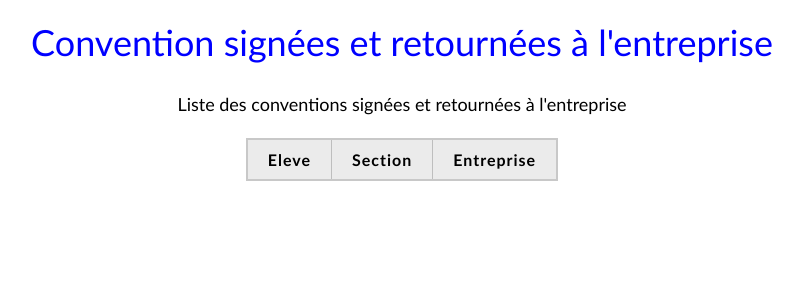
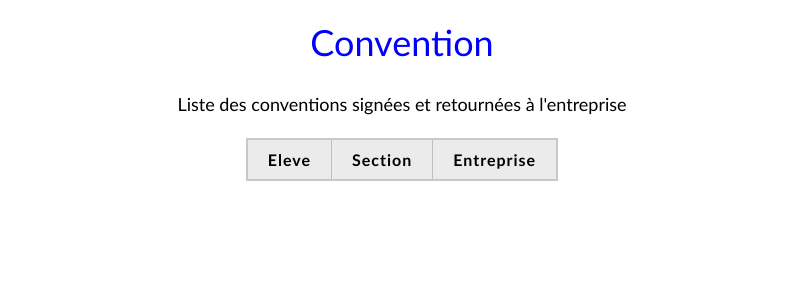
Before and after one commit to JRProjet/AppliStage, a PHP site: page /index.php?action=consultStageConvSigneRetourne in a window 1280 px wide. Shown: the top 300 px of the page, without its empty margins (238-1041 px from the left). Run offline with PHP 8.4, Linux system fonts and the light colour scheme; data that the repository does not hold is empty.

Commit message:
tableau dans le php

```diff
--- a/view/stage/consultStageConvSigneRetourne.php
+++ b/view/stage/consultStageConvSigneRetourne.php
@@ -4,7 +4,7 @@
 <link rel="stylesheet" href="public/css/style.css">
 
 <?php ob_start() ?>
-<h1>Convention signées et retournées à l'entreprise</h1>
+<h1>Convention</h1>
     <p>Liste des conventions signées et retournées à l'entreprise</p>
 
 
```
